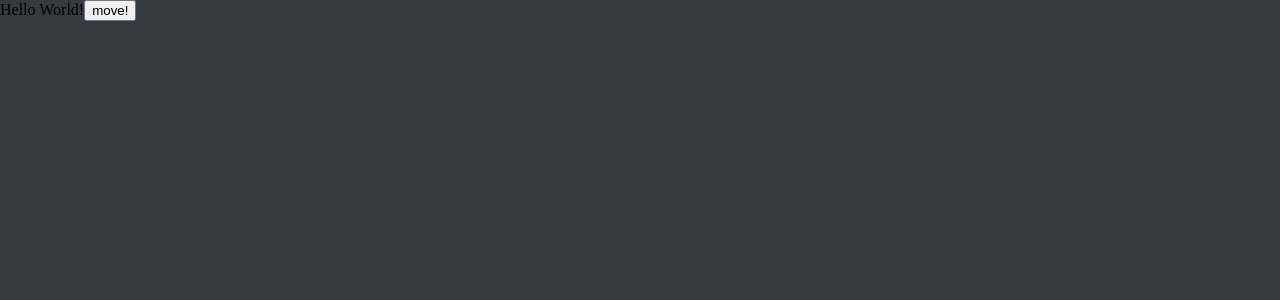
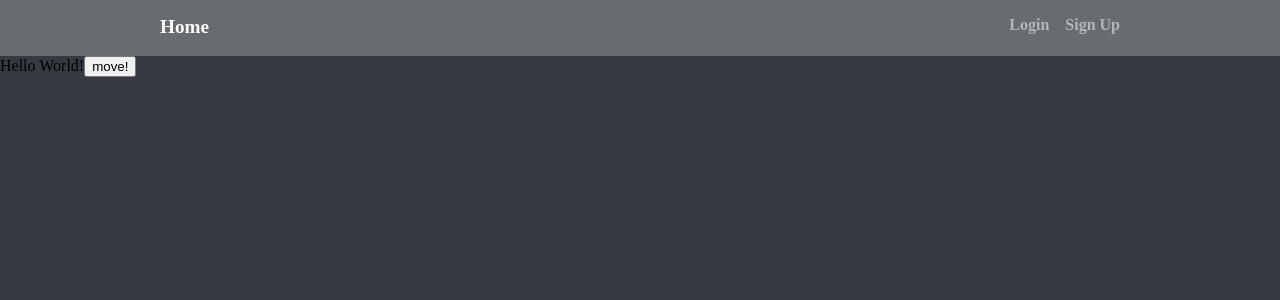
Before and after one commit to Honey-Bi/take-it-or-leave-it, a React (Create React App) app in the folder frontend/: page / in a window 1280 px wide. Shown: the top 300 px of the page. Built offline with nearby package versions, Linux system fonts and the light colour scheme.

Commit message:
Update Header

```diff
--- a/frontend/src/components/Header.tsx
+++ b/frontend/src/components/Header.tsx
@@ -1,7 +1,27 @@
+import { Link } from "react-router-dom";
+import style from "./css/header.module.css";
+
 export default function Header() {
   return (
     <header>
-      <nav></nav>
+      <div className="container">
+        <nav>
+          <div className={style.link_home}>
+            <Link to={"/"} className={style.link}>
+              Home
+              <div className={style.underline} />
+            </Link>
+          </div>
+          <div className={style.link_group}>
+            <Link to={"/sign_in"} className={style.link}>
+              Login
+            </Link>
+            <Link to={"/sign_up"} className={style.link}>
+              Sign Up
+            </Link>
+          </div>
+        </nav>
+      </div>
     </header>
   );
 }
--- /dev/null
+++ b/frontend/src/components/css/header.module.css
@@ -0,0 +1,46 @@
+header {
+  padding: 1rem;
+  overflow: hidden;
+  background-color: rgba(255, 255, 255, 0.25);
+}
+nav > * {
+  display: inline;
+}
+.link_home {
+  float: left;
+  .link {
+    font-size: 1.2rem;
+    color: #fff;
+  }
+}
+.link {
+  font-weight: 700;
+  text-decoration: none;
+  .underline {
+    width: 0%;
+    transition: width 0.5s ease;
+    border-bottom: 2px solid #fff;
+  }
+  &:hover > .underline {
+    width: 100%;
+  }
+}
+.link_group {
+  float: right;
+  .link {
+    border-bottom: 0.25rem solid transparent;
+    color: rgba(0, 0, 0, 0.8);
+    transition: color 0.15s ease-in-out, background-color 0.15s ease-in-out,
+      border-color 0.15s ease-in-out;
+    color: rgba(255, 255, 255, 0.5);
+    border-bottom: 0.25rem solid transparent;
+    padding-bottom: 0.25rem;
+    &:hover {
+      color: #fff;
+      border-bottom-color: rgba(255, 255, 255, 0.25);
+    }
+    & + & {
+      margin-left: 1rem;
+    }
+  }
+}
```
